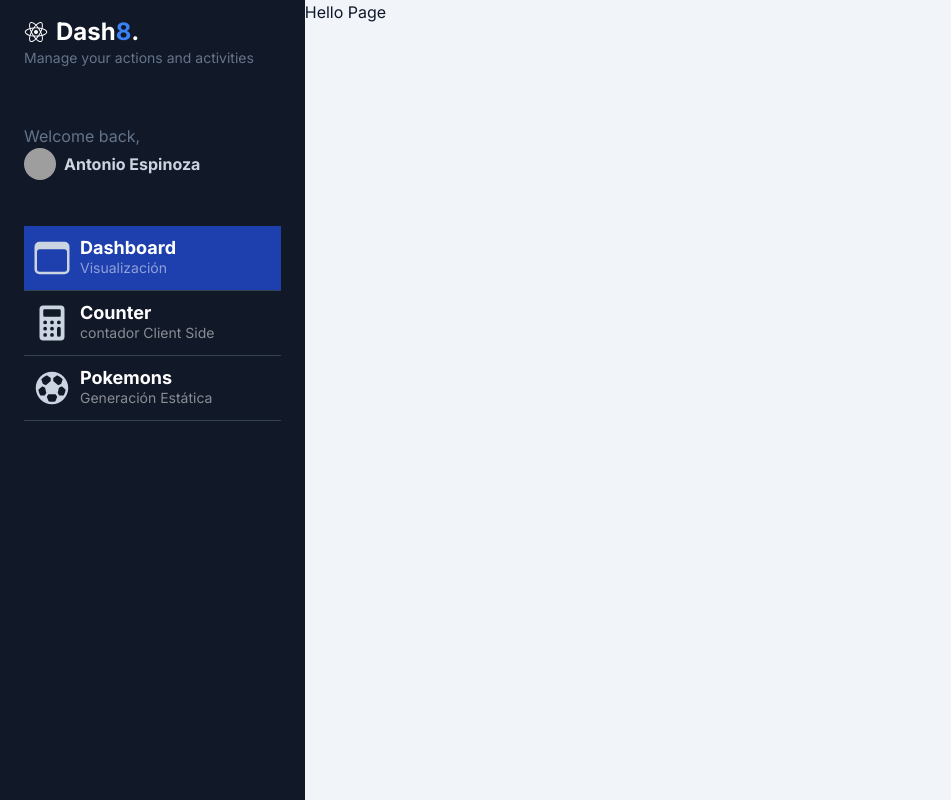
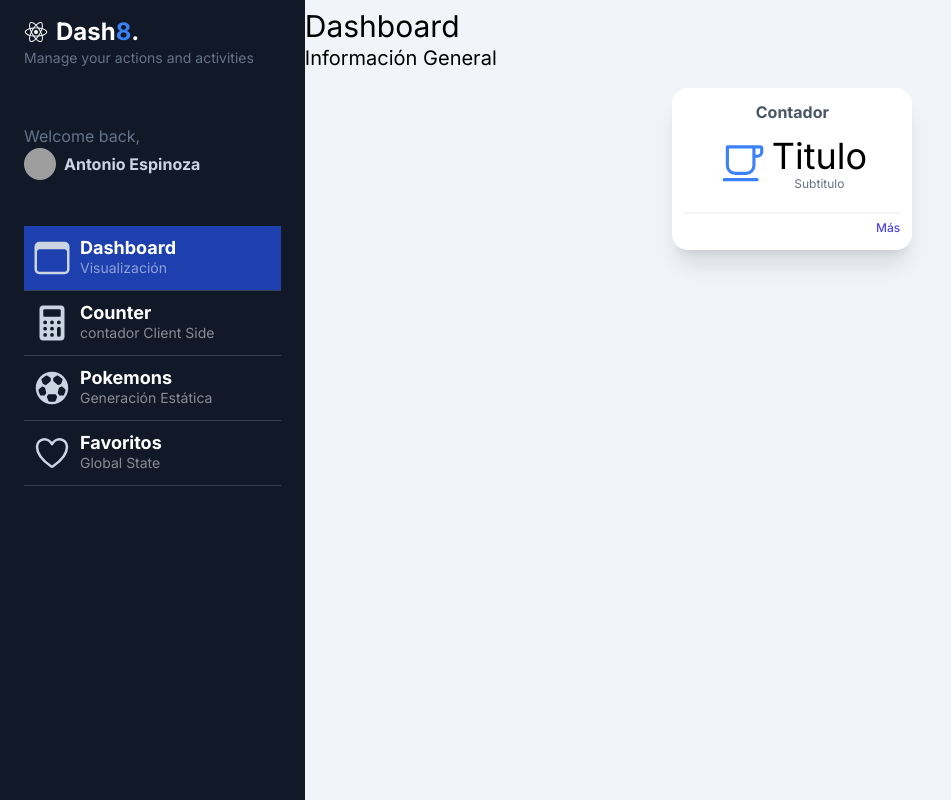
Before and after one commit to AntonioER9/my-dashboard, a Next.js app: page /dashboard/main in a window 1280 px wide. Shown: the whole page, without its empty margins (0-951 px from the left). Built offline with nearby package versions, Linux system fonts and the light colour scheme; grey boxes are pictures that could not be loaded.

Commit message:
add configuration of redux toolkit

```diff
--- a/package.json
+++ b/package.json
@@ -9,10 +9,12 @@
     "lint": "next lint"
   },
   "dependencies": {
+    "@reduxjs/toolkit": "^2.2.0",
     "next": "14.1.0",
     "react": "^18",
     "react-dom": "^18",
-    "react-icons": "^5.0.1"
+    "react-icons": "^5.0.1",
+    "react-redux": "^9.1.0"
   },
   "devDependencies": {
     "@types/node": "^20",
--- /dev/null
+++ b/src/app/dashboard/favorites/page.tsx
@@ -0,0 +1,19 @@
+// 'use client';
+import {  PokemonGrid, PokemonsResponse, SimplePokemon } from "@/pokemons";
+
+
+export const metadata = {
+ title: 'Favoritos',
+ description: 'loremipsu',
+};
+
+export default async function PokemonsPage() {
+
+
+    return (
+        <div className="flex flex-col">
+            <span className="text-5xl my-2">Pokémons Favoritos <small className="text-blue-500">Global State </small> </span>
+            <PokemonGrid pokemons={[]}/>
+        </div>
+    );
+}
--- a/src/app/dashboard/main/page.tsx
+++ b/src/app/dashboard/main/page.tsx
@@ -1,8 +1,18 @@
+import { SimpleWidget } from "@/components";
 
+
+export const metadata = {
+ title: 'Admin Dashboard',
+ description: 'Admin Dashboard',
+};
 export default function MainPage() {
   return (
-    <div>
-      <h1>Hello Page</h1>
+    <div className="text-black">
+      <h1 className="mt-2 text-3xl">Dashboard</h1>
+      <span className="text-xl">Información General</span>
+      <div className="flex flex-wrap p-2 items-center justify-center">
+        <SimpleWidget/>
+      </div>
     </div>
   );
 }
--- a/src/app/dashboard/pokemons/page.tsx
+++ b/src/app/dashboard/pokemons/page.tsx
@@ -28,7 +28,7 @@ export default async function PokemonsPage() {
 
     return (
         <div className="flex flex-col">
-            <span className="text-5xl my-2">Listado de Pokémons <small>estático </small> </span>
+            <span className="text-5xl my-2">Listado de Pokémons <small className="text-blue-500">estático </small> </span>
             <PokemonGrid pokemons={pokemons}/>
         </div>
     );
--- a/src/app/layout.tsx
+++ b/src/app/layout.tsx
@@ -1,6 +1,7 @@
 import type { Metadata } from "next";
 import { Inter } from "next/font/google";
 import "./globals.css";
+import { Providers } from "@/store/Providers";
 
 const inter = Inter({ subsets: ["latin"] });
 
@@ -16,7 +17,11 @@ export default function RootLayout({
 }>) {
   return (
     <html lang="es">
-      <body className={inter.className}>{children}</body>
+      <body className={inter.className}>
+        <Providers>
+          {children}
+        </Providers>
+      </body>
     </html>
   );
 }
--- a/src/components/Sidebar.tsx
+++ b/src/components/Sidebar.tsx
@@ -1,7 +1,7 @@
 import { SidebarMenuItem } from '@/components/SidebarMenuItem'
 import Image from 'next/image'
 import React from 'react'
-import { IoBrowsersOutline, IoCalculator, IoFootball, IoLogoReact } from 'react-icons/io5'
+import { IoBrowsersOutline, IoCalculator, IoFootball, IoHeartOutline, IoLogoReact } from 'react-icons/io5'
 
 const menuItems = [
     {
@@ -21,6 +21,12 @@ const menuItems = [
         icon: <IoFootball size={40} />,
         title: 'Pokemons',
         subTitle: 'Generación Estática'
+    },
+    {
+        path: '/dashboard/favorites',
+        icon: <IoHeartOutline size={40} />,
+        title: 'Favoritos',
+        subTitle: 'Global State'
     },
 ]
 
--- /dev/null
+++ b/src/components/SimpleWidget.tsx
@@ -0,0 +1,30 @@
+import { IoCafeOutline } from "react-icons/io5"
+
+export const SimpleWidget = () => {
+  return (
+    <div className="bg-white shadow-xl my-2 p-3 sm:min-w-[25%] min-w-full  rounded-2xl border-1 border-gray-50 mx-2">
+      <div className="flex flex-col">
+        <div>
+          <h2 className="font-bold text-gray-600 text-center">Contador</h2>
+        </div>
+        <div className="my-3">
+          <div className="flex flex-row items-center justify-center space-x-1 ">
+            <div id="icon">
+              {/* Icono irá aquí */}
+              <IoCafeOutline size={50} className="text-blue-500"/>
+            </div>
+            <div id="temp" className="text-center">
+              <h4 className="text-4xl">Titulo</h4>
+              <p className="text-xs text-gray-500">Subtitulo</p>
+            </div>
+          </div>
+        </div>
+
+        <div className="w-full place-items-end text-right border-t-2 border-gray-100 mt-2">
+            <a href="#" className="text-indigo-600 text-xs font-medium">Más</a>
+        </div>
+
+      </div>
+    </div>
+  )
+}
--- a/src/components/index.ts
+++ b/src/components/index.ts
@@ -1 +1,2 @@
 export { Sidebar } from './Sidebar';
+export { SimpleWidget } from './SimpleWidget';
--- /dev/null
+++ b/src/store/Providers.tsx
@@ -0,0 +1,16 @@
+'use client';
+
+import { store } from "@/store"
+import { Provider } from "react-redux"
+
+interface Props{
+    children: React.ReactNode
+}
+
+export const Providers = ({children}: Props) => {
+  return (
+    <Provider store={store}>
+        {children}
+    </Provider>
+  )
+}
--- /dev/null
+++ b/src/store/counter/counterSlice.ts
@@ -0,0 +1,21 @@
+import { createSlice } from '@reduxjs/toolkit'
+
+interface CounterState {
+    count: number
+}
+
+const initialState: CounterState = {
+    count: 5
+}
+
+const counterSlice = createSlice({
+  name: 'counter',
+  initialState,
+  reducers: { //Acciones que nosotros queremos mandar a llamar desde cualquier parte de la app para que cambien el valor del state
+
+  }
+});
+
+export const {} = counterSlice.actions;
+
+export default counterSlice.reducer;
--- /dev/null
+++ b/src/store/index.ts
@@ -0,0 +1,19 @@
+import { configureStore } from '@reduxjs/toolkit';
+
+import counterReducer from './counter/counterSlice';
+import { TypedUseSelectorHook, useDispatch, useSelector } from 'react-redux';
+
+export const store = configureStore({
+  reducer: {
+    counterReducer,
+  },
+})
+
+// Infer the `RootState` and `AppDispatch` types from the store itself
+export type RootState = ReturnType<typeof store.getState>
+// Inferred type: {posts: PostsState, comments: CommentsState, users: UsersState}
+export type AppDispatch = typeof store.dispatch
+
+// Use throughout your app instead of plain useDispatch and useSelector
+export const useAppDispatch: () => AppDispatch = useDispatch;
+export const useAppSelector: TypedUseSelectorHook<RootState> = useSelector;
```
Also changed, not shown: 2 other files (tests, documents, lock files or other folders).
